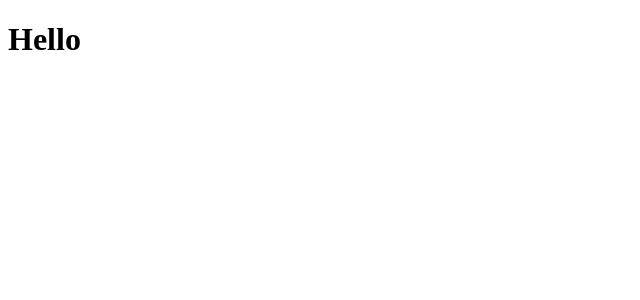
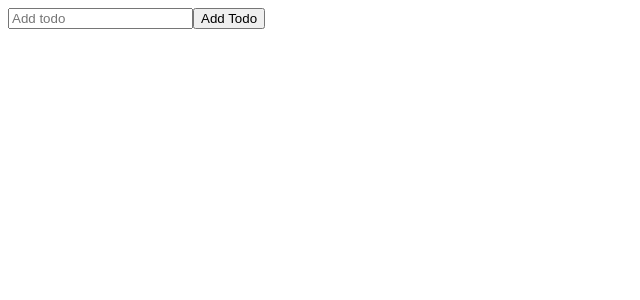
Before and after one commit to Drinisit/todo-list, a React (Create React App) app: page / in a window 1280 px wide. Shown: the top 300 px of the page, without its empty margins (0-640 px from the left). Built offline with nearby package versions, Linux system fonts and the light colour scheme.

Commit message:
Add: Todo Form function

```diff
--- a/package.json
+++ b/package.json
@@ -1,4 +1,5 @@
 {
+  "homepage": "https://Drinisit.github.io/todo-list",
   "name": "todo-list",
   "version": "0.1.0",
   "private": true,
@@ -13,6 +14,8 @@
   },
   "scripts": {
     "start": "react-scripts start",
+    "predeploy": "npm run build",
+    "deploy": "gh-pages -d build",
     "build": "react-scripts build",
     "test": "react-scripts test",
     "eject": "react-scripts eject"
--- a/src/App.js
+++ b/src/App.js
@@ -1,9 +1,10 @@
 import './App.css';
+import TodoForm from './components/TodoForm';
 
 function App() {
   return (
     <>
-      <h1>Hello</h1>
+      <TodoForm />
     </>
   );
 }
--- a/src/components/TodoForm.js
+++ b/src/components/TodoForm.js
@@ -0,0 +1,39 @@
+import React, {useState} from 'react'
+
+function TodoForm(props) {
+const [input, setInput] = useState("");
+
+const handleChange = e =>{
+    setInput(e.target.value);
+};
+
+const handleSubmit = e =>{
+     e.preventDefault();
+
+    // props.onSubmit({
+    //     id: Math.floor(Math.random() * 10000),
+    //     text: input
+    // });
+
+    setInput('');
+};
+  return (
+    <div>
+        <form className='todo-form' onSubmit={handleSubmit}>
+            <input
+            type="text"
+            placeholder='Add todo'
+            value={input}
+            name='text'
+            className='todo-input'
+            onChange={handleChange}
+            />
+
+            <button className='todo-button'>Add Todo</button>
+
+        </form>
+    </div>
+  )
+}
+
+export default TodoForm
```
